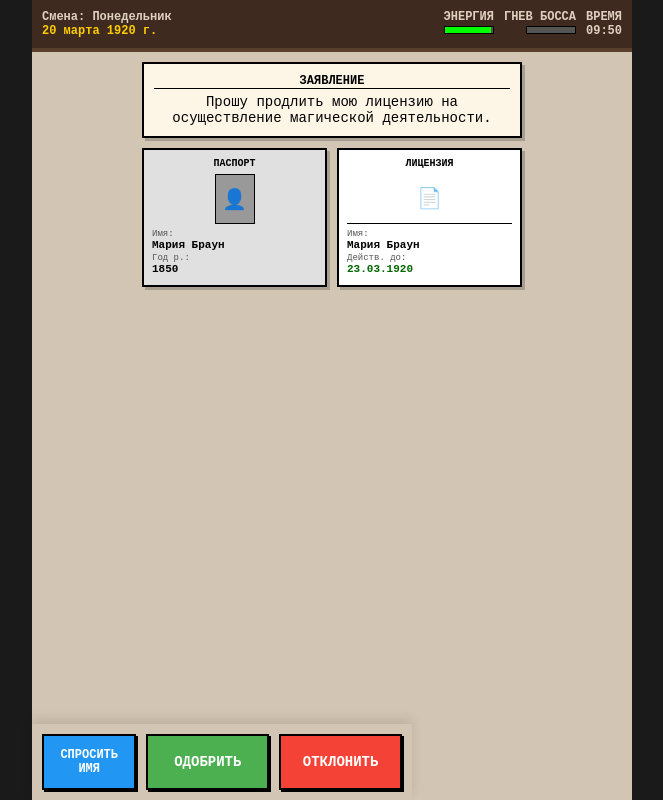
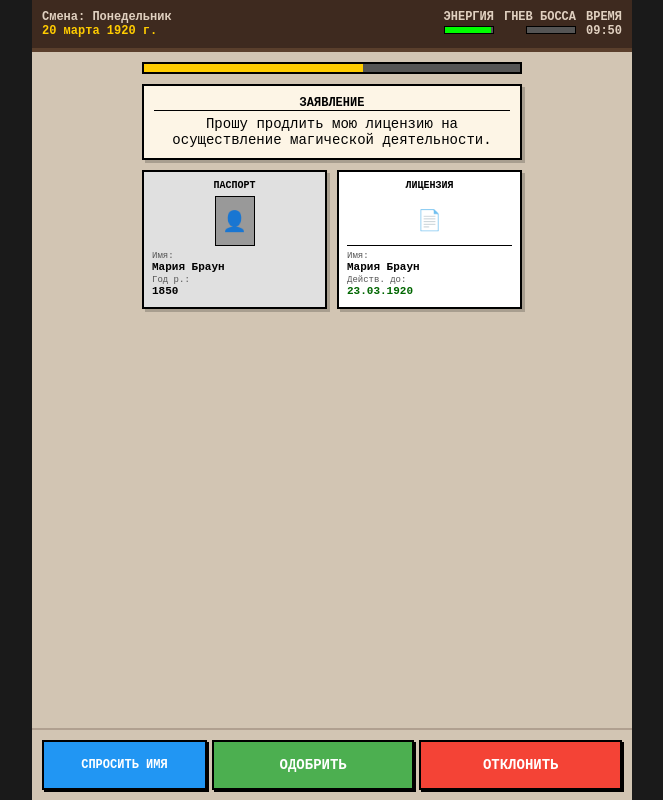
Before and after one commit to BMR-Ashwood/hz, a plain HTML site: page index.html in a window 1280 px wide. Shown: the whole page, without its empty margins (308-971 px from the left). Drawn offline with Linux system fonts and the light colour scheme.

Commit message:
Update index.html

```diff
--- a/index.html
+++ b/index.html
@@ -2,11 +2,11 @@
 <html lang="ru">
 <head>
 <meta charset="UTF-8">
-<meta name="viewport" content="width=device-width, initial-scale=1.0, maximum-scale=1.0, user-scalable=no">
+<meta name="viewport" content="width=device-width, initial-scale=1.0, maximum-scale=1.0, user-scalable=no, viewport-fit=cover">
 <title>Бюро: Смена стажёра</title>
 <style>
   * { margin: 0; padding: 0; box-sizing: border-box; font-family: 'Courier New', Courier, monospace; user-select: none; }
-  body { background: #1a1a1a; height: 100vh; display: flex; justify-content: center; overflow: hidden; color: #000; }
+  body { background: #1a1a1a; height: 100vh; height: 100dvh; display: flex; justify-content: center; overflow: hidden; color: #000; }
 
   #game { width: 100%; max-width: 600px; height: 100%; display: flex; flex-direction: column; background: #d2c5b3; position: relative; }
 
@@ -19,8 +19,12 @@
   .bar-fill { height: 100%; background: #00ff00; transition: width 0.3s; }
   #anger .bar-fill { background: #ff3333; }
 
-  /* Рабочая зона (прокручиваемая) */
+  /* Рабочая зона */
   #desk { flex: 1; display: flex; flex-direction: column; align-items: center; position: relative; padding: 10px; overflow-y: auto; }
+
+  /* Таймер */
+  #timer-bar-container { width: 100%; max-width: 380px; height: 12px; background: #555; border: 2px solid #000; margin-bottom: 10px; }
+  #timer-bar { height: 100%; background: #ffcc00; width: 100%; transition: width 0.1s linear; }
 
   #application { width: 100%; max-width: 380px; background: #fdf5e6; border: 2px solid #000; padding: 10px; margin-bottom: 10px; box-shadow: 3px 3px 0 rgba(0,0,0,0.2); z-index: 10; flex-shrink: 0; }
   #app-title { text-align: center; font-weight: bold; font-size: 12px; border-bottom: 1px solid #000; margin-bottom: 5px; }
@@ -40,13 +44,13 @@
   .expired { color: #cc0000; font-weight: bold; }
   .valid { color: #006600; font-weight: bold; }
 
-  /* Панель кнопок (ВСЕГДА ВНИЗУ) */
-  #actions { display: flex; gap: 10px; width: 100%; max-width: 380px; z-index: 10; padding: 10px; background: #d2c5b3; box-shadow: 0 -5px 10px rgba(0,0,0,0.1); flex-shrink: 0; }
-  button { flex: 1; padding: 12px; font-size: 14px; font-weight: bold; border: 2px solid #000; cursor: pointer; text-transform: uppercase; box-shadow: 2px 2px 0 #000; transition: 0.1s; }
+  /* ПАНЕЛЬ КНОПОК (НАМЕРТВО ВНИЗУ) */
+  #actions { display: flex; gap: 5px; width: 100%; max-width: 600px; z-index: 10; padding: 10px; background: #d2c5b3; border-top: 2px solid #b0a090; flex-shrink: 0; }
+  button { flex: 1; padding: 15px 5px; font-size: 14px; font-weight: bold; border: 2px solid #000; cursor: pointer; text-transform: uppercase; box-shadow: 2px 2px 0 #000; transition: 0.1s; }
   button:active { transform: translate(2px, 2px); box-shadow: none; }
   #btn-approve { background: #4caf50; color: #fff; }
   #btn-deny { background: #f44336; color: #fff; }
-  #btn-ask-name { background: #2196f3; color: #fff; flex: 0.7; font-size: 12px; }
+  #btn-ask-name { background: #2196f3; color: #fff; flex: 0.8; font-size: 12px; }
 
   #message { position: absolute; top: 20%; left: 50%; transform: translateX(-50%); background: #000; color: #fff; padding: 10px 20px; border-radius: 5px; font-weight: bold; display: none; z-index: 20; text-align: center; }
   .flash-red { animation: flashRed 0.5s; }
@@ -104,6 +108,9 @@
     <div id="message"></div>
     <div id="tasks"></div>
 
+    <!-- Таймер -->
+    <div id="timer-bar-container"><div id="timer-bar"></div></div>
+
     <div id="application">
       <div id="app-title">ЗАЯВЛЕНИЕ</div>
       <div id="app-text">...</div>
@@ -126,7 +133,7 @@
     </div>
   </div>
 
-  <!-- ПАНЕЛЬ КНОПОК (ЗАКРЕПЛЕНА СНИЗУ) -->
+  <!-- ПАНЕЛЬ КНОПОК -->
   <div id="actions">
     <button id="btn-ask-name" onclick="askName()">Спросить имя</button>
     <button id="btn-approve" onclick="handleAction('approve')">Одобрить</button>
@@ -155,6 +162,11 @@
   let currentVisitor = null;
   let hasAskedName = false;
 
+  // Переменные таймера
+  let decisionTimer = null;
+  let timeLeft = 0;
+  const MAX_TIME = 120; // 12 секунд на решение
+
   const gameDate = new Date(1920, 2, 20);
 
   const firstNames = ["Александр", "Дмитрий", "Сергей", "Андрей", "Алексей", "Максим", "Иван", "Михаил", "Артем", "Николай", "Владимир", "Павел", "Роман", "Егор", "Игорь", "Анна", "Мария", "Елена", "Ольга", "Наталья", "Ирина", "Татьяна", "Светлана", "Екатерина", "Джон", "Джеймс", "Роберт", "Майкл", "Уильям", "Дэвид", "Ричард", "Джозеф", "Томас", "Чарльз", "Мэри", "Патриция", "Дженнифер", "Линда", "Элизабет", "Барбара"];
@@ -164,19 +176,46 @@
     return `${firstNames[Math.floor(Math.random() * firstNames.length)]} ${lastNames[Math.floor(Math.random() * lastNames.length)]}`;
   }
 
-  // Функция для изменения одной буквы в имени (для подделки)
   function corruptName(name) {
     let arr = name.split('');
-    // Ищем букву для замены (не пробел)
     let index = Math.floor(Math.random() * arr.length);
     while (arr[index] === ' ') {
       index = Math.floor(Math.random() * arr.length);
     }
-    // Меняем на похожую или случайную
     const letters = "АБВГДЕЁЖЗИЙКЛМНОПРСТУФХЦЧШЩЪЫЬЭЮЯABCDEFGHIJKLMNOPQRSTUVWXYZ";
     const randomLetter = letters[Math.floor(Math.random() * letters.length)];
     arr[index] = randomLetter;
     return arr.join('');
+  }
+
+  function startDecisionTimer() {
+    clearInterval(decisionTimer);
+    timeLeft = MAX_TIME;
+    document.getElementById('timer-bar').style.width = '100%';
+    document.getElementById('timer-bar').style.background = '#ffcc00';
+
+    decisionTimer = setInterval(() => {
+      if (isGameOver || isPaused) return;
+      timeLeft--;
+
+      const percent = (timeLeft / MAX_TIME) * 100;
+      document.getElementById('timer-bar').style.width = percent + '%';
+
+      if (percent < 30) {
+        document.getElementById('timer-bar').style.background = '#cc0000';
+      }
+
+      if (timeLeft <= 0) {
+        clearInterval(decisionTimer);
+        // Время вышло - штраф
+        showMessage("Посетитель ушёл! Босс в ярости!", "red");
+        anger += 15;
+        energy -= 5;
+        updateStats();
+        if (anger >= 100 || energy <= 0) { endGame(); return; }
+        generateVisitor();
+      }
+    }, 100);
   }
 
   function generateVisitor() {
@@ -184,9 +223,7 @@
     document.getElementById('btn-ask-name').style.display = 'block';
 
     const realName = getRandomName();
-
-    // 20% шанс, что в лицензии имя отличается на одну букву
-    const isDocFake = Math.random() < 0.2;
+    const isDocFake = Math.random() < 0.3; // 30% шанс подделки
     const docName = isDocFake ? corruptName(realName) : realName;
 
     const daysOffset = Math.floor(Math.random() * 21) - 10;
@@ -213,18 +250,23 @@
     const expiryEl = document.getElementById('lic-expiry');
     expiryEl.textContent = expiryStr;
     expiryEl.className = currentVisitor.isExpired ? 'data-value expired' : 'data-value valid';
+
+    // Запускаем таймер
+    startDecisionTimer();
   }
 
   window.askName = function() {
     if (isGameOver || hasAskedName || isPaused) return;
     hasAskedName = true;
     document.getElementById('btn-ask-name').style.display = 'none';
-    // Выводим имя в консоль или алерт для игрока (так как поля для речи нет)
     alert(`Посетитель говорит: «Меня зовут ${currentVisitor.realName}».`);
   };
 
   window.handleAction = function(action) {
     if (isGameOver || isPaused) return;
+
+    // Останавливаем таймер
+    clearInterval(decisionTimer);
 
     let isCorrect = false;
 
@@ -352,6 +394,7 @@
   function startMiniGame(type, taskCard) {
     isPaused = true;
     taskCard.remove();
+    clearInterval(decisionTimer); // Пауза таймера
 
     const screen = document.getElementById('minigame-screen');
     const title = document.getElementById('minigame-title');
@@ -434,6 +477,7 @@
           showMessage("Поручение выполнено!", "green");
           anger = Math.max(0, anger - 5);
           updateStats();
+          startDecisionTimer(); // Возобновляем таймер
         }, 500);
       }
     }
@@ -493,6 +537,7 @@
 
   function endGame(isWin = false) {
     isGameOver = true;
+    clearInterval(decisionTimer);
     const go = document.getElementById('gameover');
     go.style.display = 'flex';
     if (isWin) {
```
